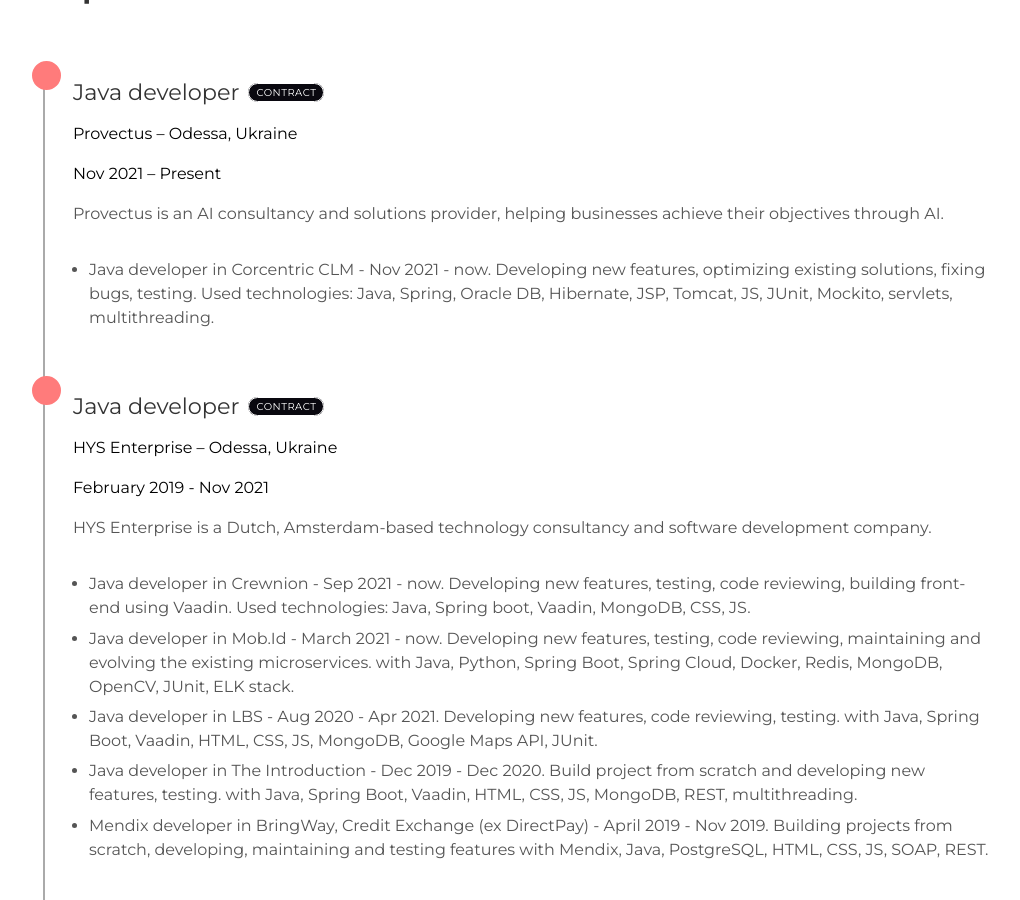
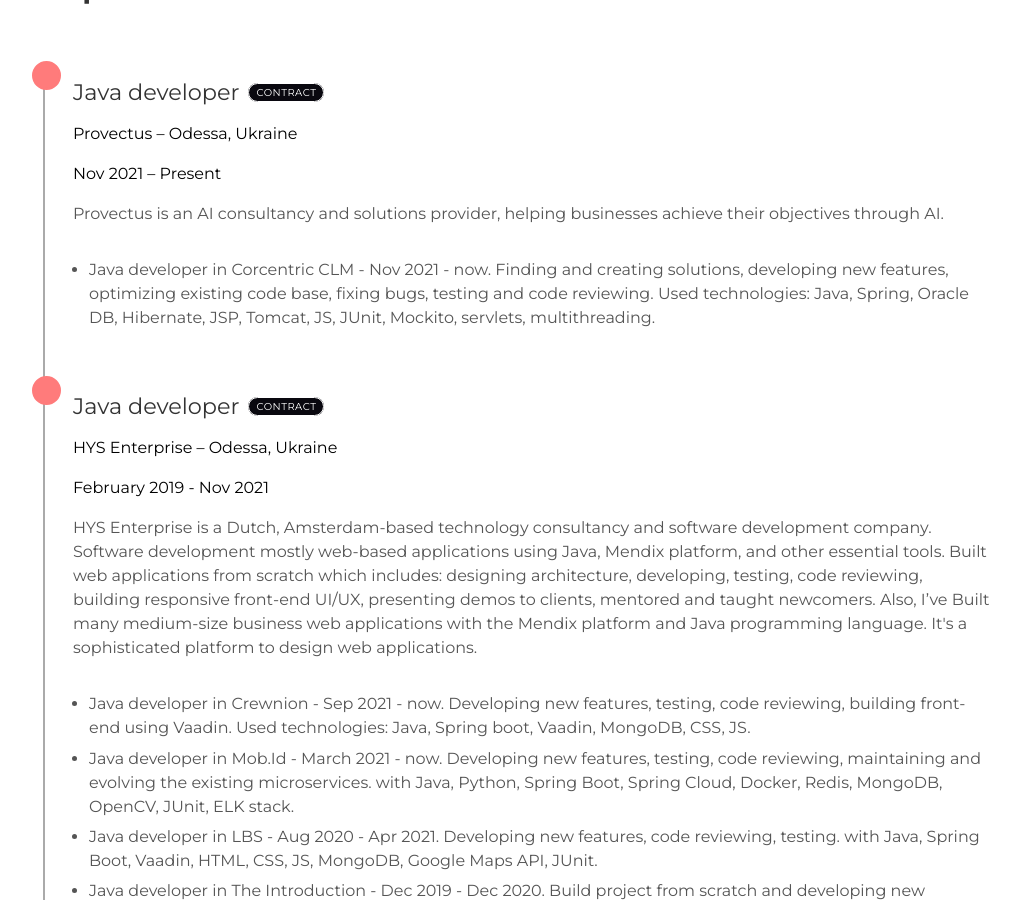
Before and after one commit to mrsaraira/mrsaraira.github.io, a Jekyll site: the page built from index.html, in a window 1280 px wide and 900 px high, scrolled down 2773 px. Shown: the whole window, without its empty margins (127-1147 px from the left). Built offline with Jekyll 4.4.1, drawn with Linux system fonts in a browser that asks for light colours; some of the changed text lies outside the part shown.

Commit message:
Update about.html

```diff
--- a/_includes/about.html
+++ b/_includes/about.html
@@ -6,7 +6,7 @@
      <br><br>I have been able to write code efficiently in team and contribute to enterprise projects by implementing
      new features and functionalities according to the client’s needs and optimizing existing code using Java and other
      programming languages and technologies.
-     Adaptive to new conditions and workflow, communicable, quick learner and concerned about quality.<br><br>
+     Communicable, adaptive to new conditions and workflow, quick learner and concerned about quality.<br><br>
      Away from the keyboard, I have a passion for learning, business, music &#9834; especially the guitar, travelling, tennis, table tennis, chess, psychology,
      watching movies, hanging out with friends, and many other things :)</p>
    <blockquote>
@@ -67,8 +67,8 @@
            <p class="date">Nov 2021 – Present</p>
            <p class="company-summary">Provectus is an AI consultancy and solutions provider, helping businesses achieve their objectives through AI.</p>
            <ul>
-             <li>Java developer in Corcentric CLM - Nov 2021 - now. Developing new features, optimizing existing solutions, fixing bugs, testing.
-              Used technologies: Java, Spring, Oracle DB, Hibernate, JSP, Tomcat, JS, JUnit, Mockito, servlets, multithreading.</li>
+             <li>Java developer in Corcentric CLM - Nov 2021 - now.  Finding and creating solutions, developing new features, optimizing existing code base, fixing bugs, testing and code reviewing.
+		 Used technologies: Java, Spring, Oracle DB, Hibernate, JSP, Tomcat, JS, JUnit, Mockito, servlets, multithreading.</li>
            </ul>
          </div>
      </div>
@@ -79,7 +79,10 @@
            <p class="company-name">HYS Enterprise – Odessa, Ukraine</p>
            <p class="date">February 2019 - Nov 2021</p>
            <p class="company-summary">HYS Enterprise is a Dutch, Amsterdam-based technology consultancy and software
-             development company.</p>
+             development company. Software development mostly web-based applications using Java, Mendix platform, and
+	    other essential tools. Built web applications from scratch which includes: designing architecture, developing, testing, code reviewing, building responsive front-end UI/UX, presenting demos to clients,
+	    mentored and taught newcomers.
+	    Also, I’ve Built many medium-size business web applications with the Mendix platform and Java programming language. It's a sophisticated platform to design web applications.</p>
            <ul>
             <li>Java developer in Crewnion - Sep 2021 - now. Developing new features, testing,
                 code reviewing, building front-end using Vaadin. Used technologies: Java, Spring
```
Also changed, not shown: other parts of _includes/about.html (+1 -1 lines).
